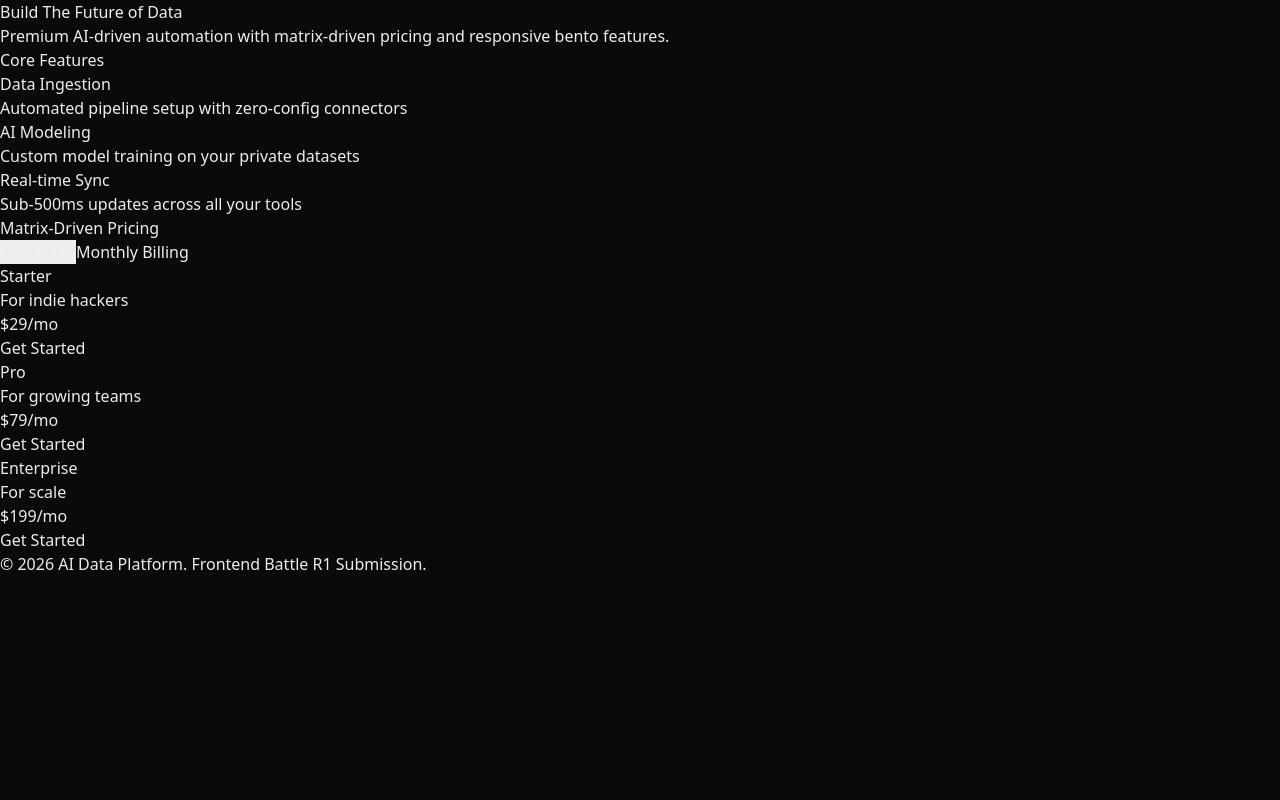
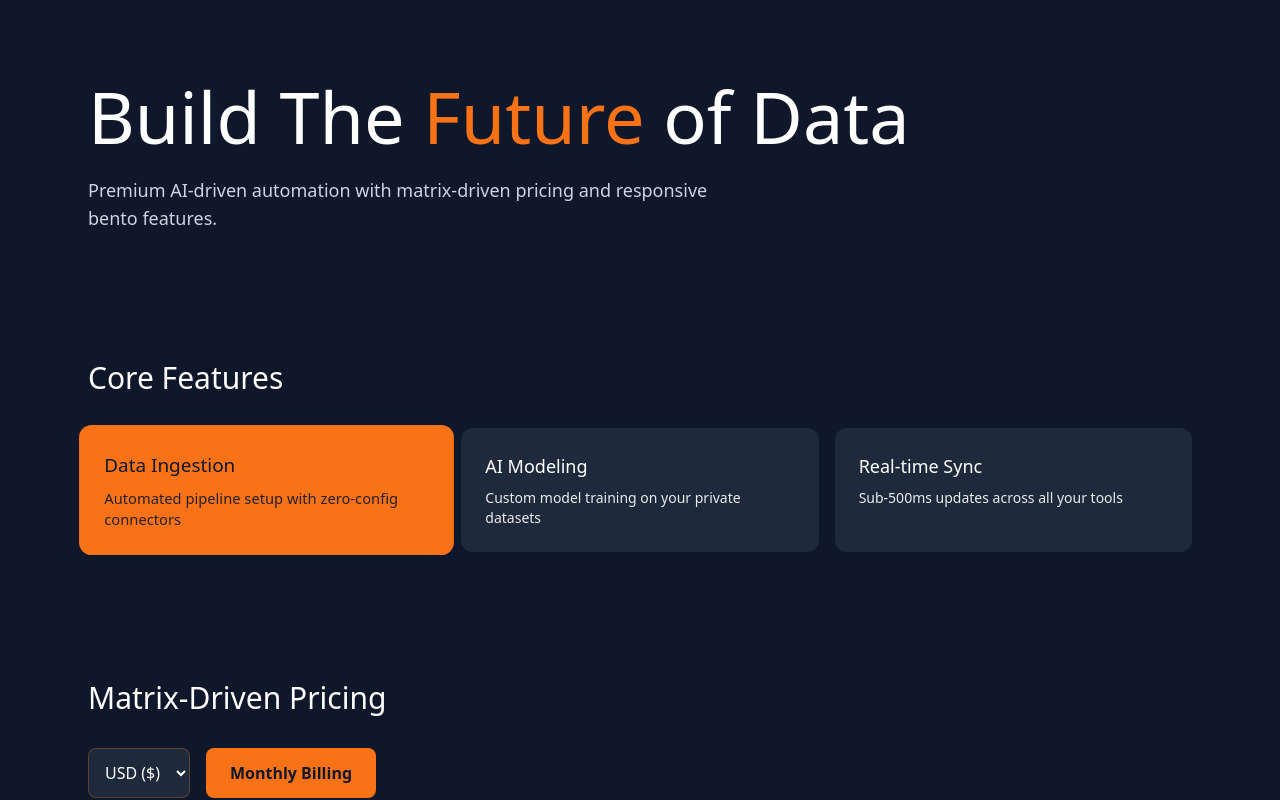
Before and after one commit to kirttii/frontend-battle, a Next.js app: page / in a window 1280 px wide. Shown: the top 800 px of the page. Built offline with nearby package versions, Linux system fonts and the light colour scheme.

Commit message:
Update tailwind.config.ts

```diff
--- a/tailwind.config.ts
+++ b/tailwind.config.ts
@@ -2,9 +2,8 @@
 
 const config: Config = {
   content: [
-    './src/pages/**/*.{js,ts,jsx,tsx,mdx}',
-    './src/components/**/*.{js,ts,jsx,tsx,mdx}',
-    './src/app/**/*.{js,ts,jsx,tsx,mdx}',
+    './app/**/*.{js,ts,jsx,tsx,mdx}',
+    './components/**/*.{js,ts,jsx,tsx,mdx}',
   ],
   theme: {
     extend: {},
```
